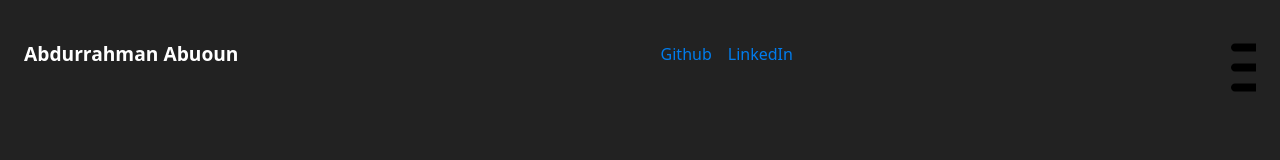
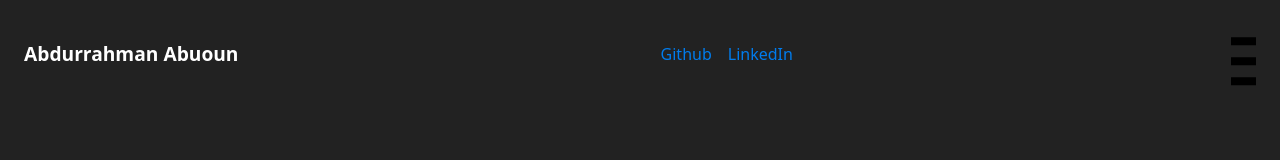
Before and after one commit to abdurman1/myportfolio, a React (Vite) app: page / in a window 1280 px wide. Shown: the top 160 px of the page. Built offline with nearby package versions, Linux system fonts and the light colour scheme.

Commit message:
May 17, 2025, 2:11 PM

```diff
--- a/src/App.jsx
+++ b/src/App.jsx
@@ -13,7 +13,7 @@ function App() {
             <li><a href="#">LinkedIn</a></li>
         </ul>
         <div className='toggleBtn'>
-          <svg xmlns="http://www.w3.org/2000/svg" width="25" height="100" viewBox="0 0 200 200"><path d="M0 96C0 78.3 14.3 64 32 64l384 0c17.7 0 32 14.3 32 32s-14.3 32-32 32L32 128C14.3 128 0 113.7 0 96zM0 256c0-17.7 14.3-32 32-32l384 0c17.7 0 32 14.3 32 32s-14.3 32-32 32L32 288c-17.7 0-32-14.3-32-32zM448 416c0 17.7-14.3 32-32 32L32 448c-17.7 0-32-14.3-32-32s14.3-32 32-32l384 0c17.7 0 32 14.3 32 32z"/></svg>
+          <svg xmlns="http://www.w3.org/2000/svg" width="25" height="100" viewBox="50 50 200 200"><path d="M0 96C0 78.3 14.3 64 32 64l384 0c17.7 0 32 14.3 32 32s-14.3 32-32 32L32 128C14.3 128 0 113.7 0 96zM0 256c0-17.7 14.3-32 32-32l384 0c17.7 0 32 14.3 32 32s-14.3 32-32 32L32 288c-17.7 0-32-14.3-32-32zM448 416c0 17.7-14.3 32-32 32L32 448c-17.7 0-32-14.3-32-32s14.3-32 32-32l384 0c17.7 0 32 14.3 32 32z"/></svg>
         </div>
       </div>
       <div className='intro'>
```
